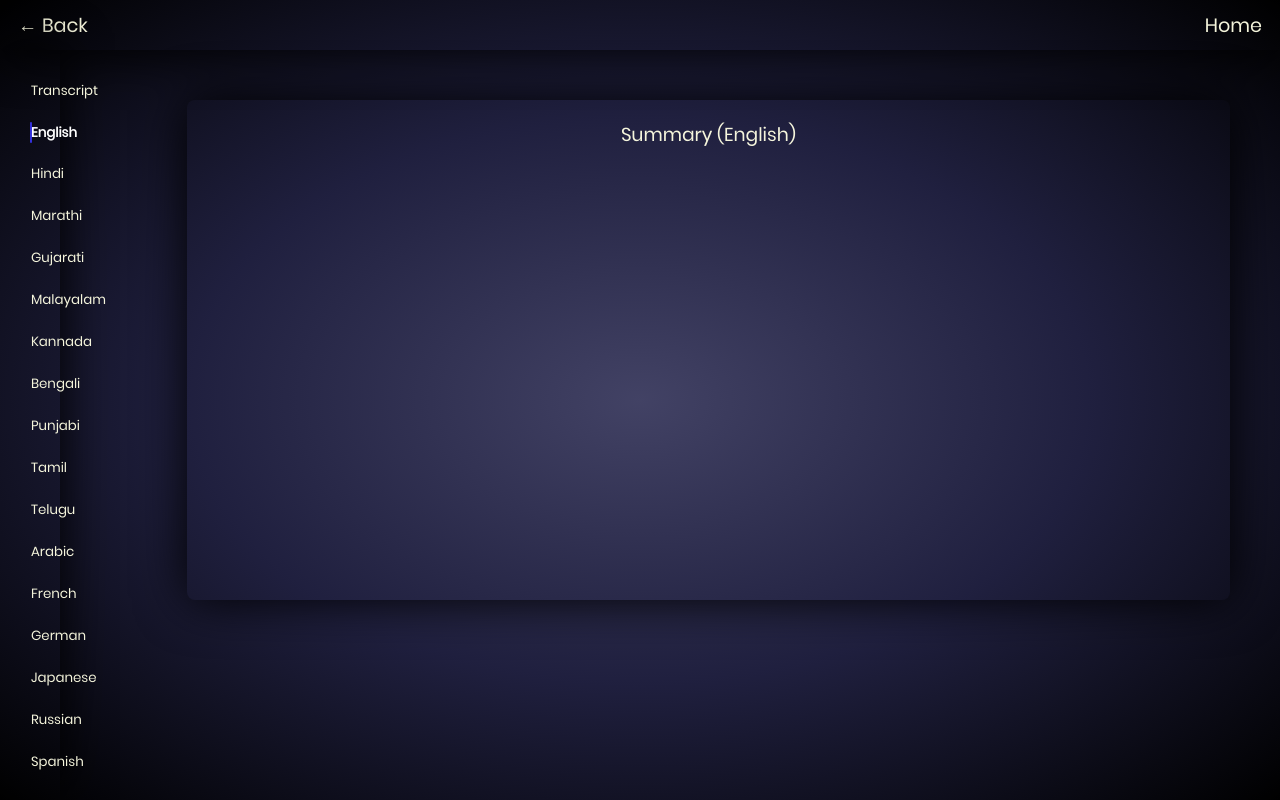
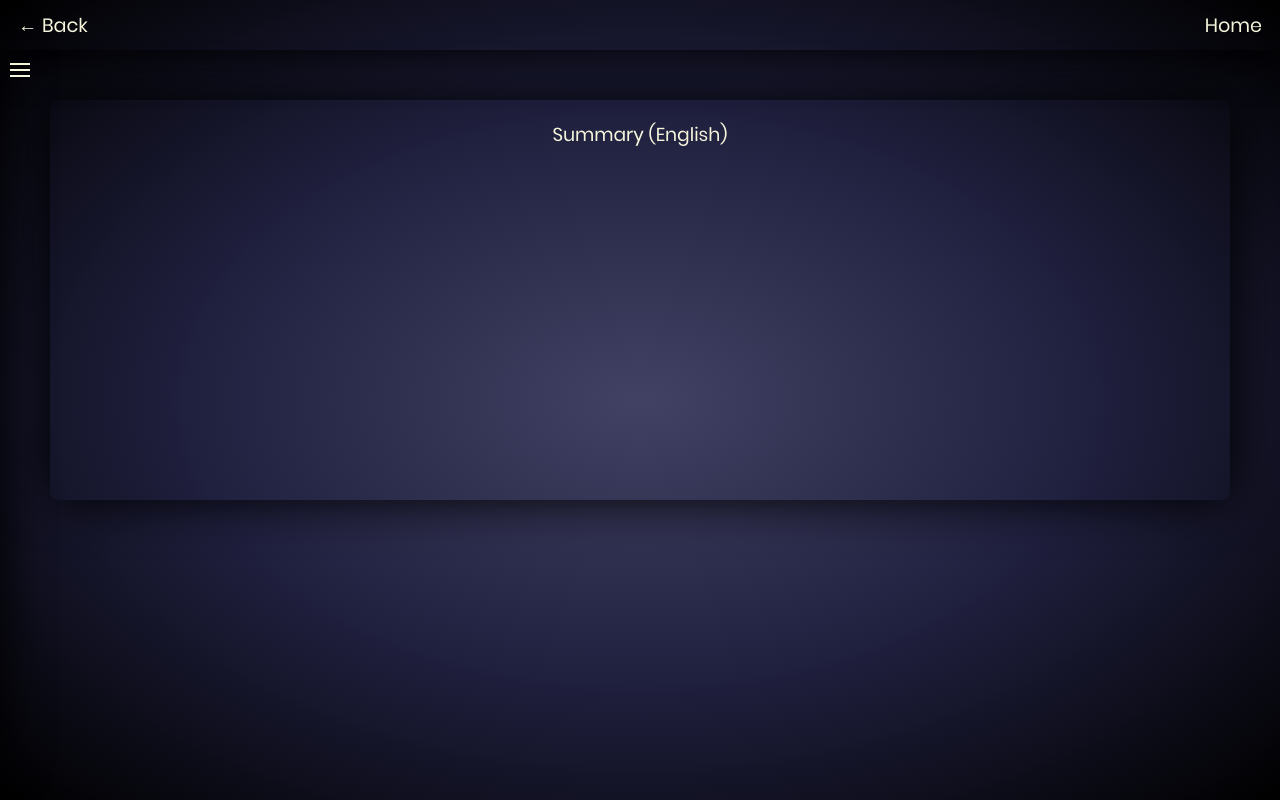
Before and after one commit to bhavya7612/yt-summarizer-vercel, a Flask app: page /output in a window 1280 px wide. Run offline with Flask 3, Linux system fonts and the light colour scheme.

Commit message:
Add files via upload

```diff
--- a/static/css/output.css
+++ b/static/css/output.css
@@ -22,13 +22,10 @@
 }
 
 body {
-    display: flex;
-    flex-direction: column;
     background-image: radial-gradient(ellipse, rgba(9, 9, 54, 0.767), rgba(4, 4, 39, 0.89), black);
 }
 
-header
-{
+header {
     display: flex;
     height: 50px;
     width: 100%;
@@ -36,13 +33,6 @@
     align-items: center;
     padding: 18px;
     box-shadow: 0px 0px 50px black;
-}
-
-a
-{
-    color: beige;
-    text-decoration: none;
-    font-size: larger;
 }
 
 h2, h3 {
@@ -54,12 +44,10 @@
     margin-bottom: 30px;
 }
 
-.lang-container {
-    width: 100%;
-    height: 900px;
-    display: flex;
-    flex-direction: row;
-    /* background-color: rgba(0, 0, 0, 0.315); */
+a {
+    color: beige;
+    text-decoration: none;
+    font-size: larger;
 }
 
 .lang-container input {
@@ -69,26 +57,61 @@
     -webkit-appearance: none;
 }
 
+.toggle {
+    position: absolute;
+    top: 55px;
+    left: 5px;
+    height: 30px;
+    width: 30px;
+    z-index: 1;
+    cursor: pointer;
+    border-radius: 4px;
+    /* background-color: blue; */
+    /* box-shadow: 0px 0px 50px black; */
+}
+
+.toggle .common {
+    background-color: beige;
+    height: 2px;
+    width: 20px;
+    position: absolute;
+    transition: 0.3s ease;
+}
+
+.toggle .top {
+    top: 30%;
+    left: 50%;
+    transform: translate(-50%, -50%);
+}
+
+.toggle .mid {
+    top: 50%;
+    left: 50%;
+    transform: translate(-50%, -50%);
+}
+
+.toggle .bottom {
+    top: 70%;
+    left: 50%;
+    transform: translate(-50%, -50%);
+}
+
 .tab-container {
-    width: 20%;
-    height: 100%;
-    padding: 20px 30px 20px 30px;
-    display: flex;
+    width: 180px;
+    padding: 0 30px 0 30px;
+    height: fit-content;
+    position: absolute;
+    top: 50px;
+    box-shadow: 0px 0px 50px black;
+    border-radius: 5px;
+    /* display: flex;
     flex-direction: column;
     justify-content: space-around;
-    box-shadow: 0px 0px 50px black;
+    align-items: center; */
+    background-color: rgba(11, 8, 41, 0.767);
+    /* background-image: radial-gradient(ellipse, rgba(8, 8, 44, 0.767), rgba(4, 4, 39, 0.89), black); */
     transition: 0.5s ease;
-}
-
-.tab-container button {
-    transition: 0.2s ease-out;
-}
-
-.tab.active {
-    background-color: #3330da;
-    color: white;
-    border-bottom: none;
-    font-weight: bold;
+    transform: translateX(-180px);
 }
 
 .content-container {
@@ -100,17 +123,14 @@
     margin: 30px;
     padding: 20px;
     border-radius: 8px;
-    height: 500px;
+    height: 400px;
     overflow-y: auto;
     box-shadow: 0px 0px 50px black;
 }
 
-section p {
-    text-align: justify;
-}
-
 button {
     margin: 10px 0 10px 0;
+    padding: 0 20px 0 20px;
     background: none;
     color: beige;
     border: 1px solid transparent;
@@ -119,14 +139,12 @@
 }
 
 button:hover {
-    /* border-bottom: 1px solid beige; */
     background-color: rgba(0, 0, 0, 0.493);
 }
 
 button.active {
     background-color: #3330da;
     color: white;
-    /* border: 1px solid #007BFF; */
     border-bottom: none;
     font-weight: bold;
 }
@@ -139,7 +157,30 @@
     display: block;
 }
 
-@media (max-height: 945px) {
+input:checked ~ .toggle .top {
+    left: 2px;
+    top: 14px;
+    width: 25px;
+    transform: rotate(45deg);
+}
+
+input:checked ~ .toggle .bottom {
+    left: 2px;
+    top: 14px;
+    width: 25px;
+    transform: rotate(-45deg);
+}
+
+input:checked ~ .toggle .mid {
+    opacity: 0;
+    transform: translateX(20px);
+}
+
+input:checked ~ .tab-container {
+    transform: translateX(0);
+}
+
+/* @media (max-height: 945px) {
     .tab-container {
         height: 100;
     }
@@ -149,22 +190,6 @@
     .tab-container {
         width: 137px;
     }
-}
-
-/* .hamburger {
-    flex-direction: column;
-    position: absolute;
-    cursor: pointer;
-    gap: 5px;
-    left: 5px;
-}
-
-.hamburger span {
-    width: 25px;
-    height: 3px;
-    background-color: white;
-    border-radius: 5px;
-    transition: all 0.3s;
 } */
 
 /* section h2
```
